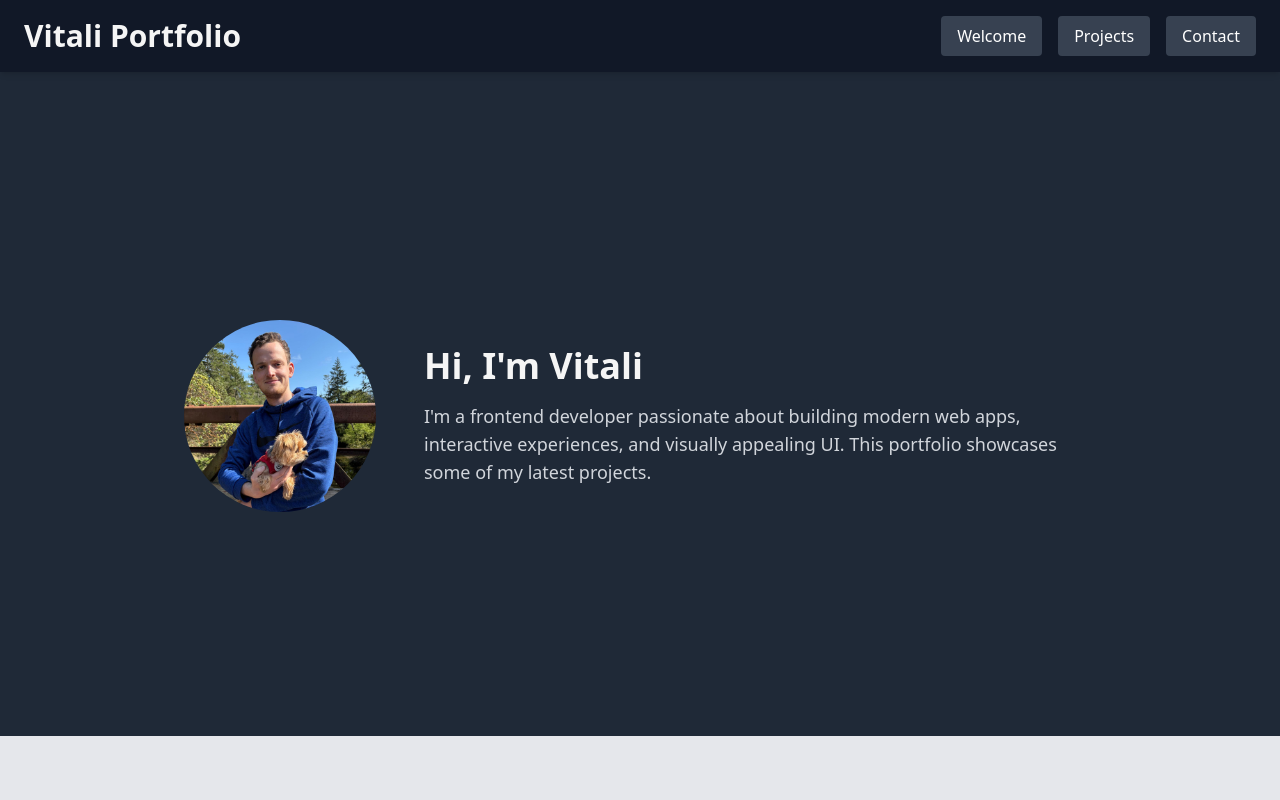
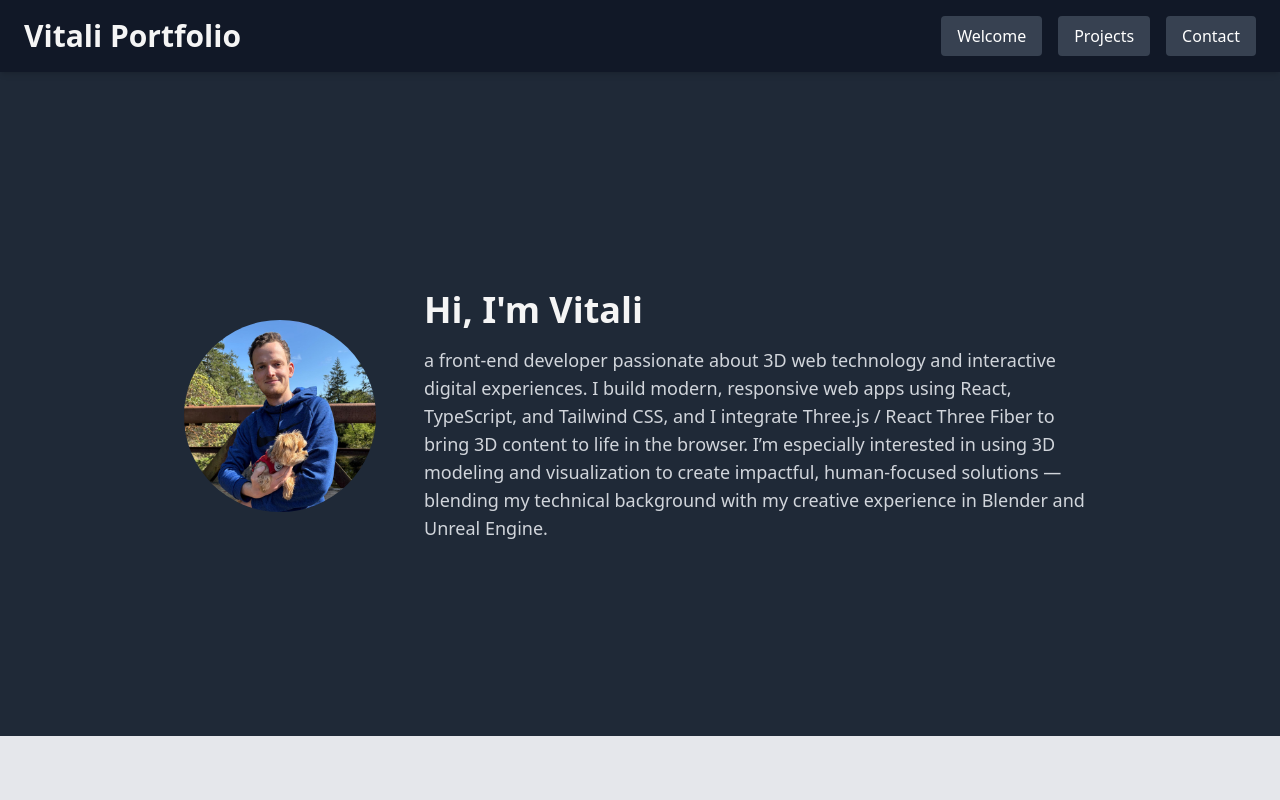
Before and after one commit to vitaly179153/portfolio, a React (Vite) app: page / in a window 1280 px wide. Shown: the top 800 px of the page. Built offline with nearby package versions, Linux system fonts and the light colour scheme.

Commit message:
updated welcome section

```diff
--- a/src/components/Welcome.tsx
+++ b/src/components/Welcome.tsx
@@ -14,9 +14,10 @@ export default function Welcome() {
             <div className="max-w-2xl text-center md:text-left">
                 <h2 className="text-4xl font-bold mb-4 text-[#F5F5F5]">Hi, I'm Vitali</h2>
                 <p className="text-gray-300 text-lg">
-                    I'm a frontend developer passionate about building modern web apps,
-                    interactive experiences, and visually appealing UI.
-                    This portfolio showcases some of my latest projects.
+                    a front-end developer passionate about 3D web technology and interactive digital experiences.
+                    I build modern, responsive web apps using React, TypeScript, and Tailwind CSS, and I integrate Three.js / React Three Fiber to bring 3D content to life in the browser.
+
+                    I’m especially interested in using 3D modeling and visualization to create impactful, human-focused solutions — blending my technical background with my creative experience in Blender and Unreal Engine.
                 </p>
             </div>
         </section>
```
